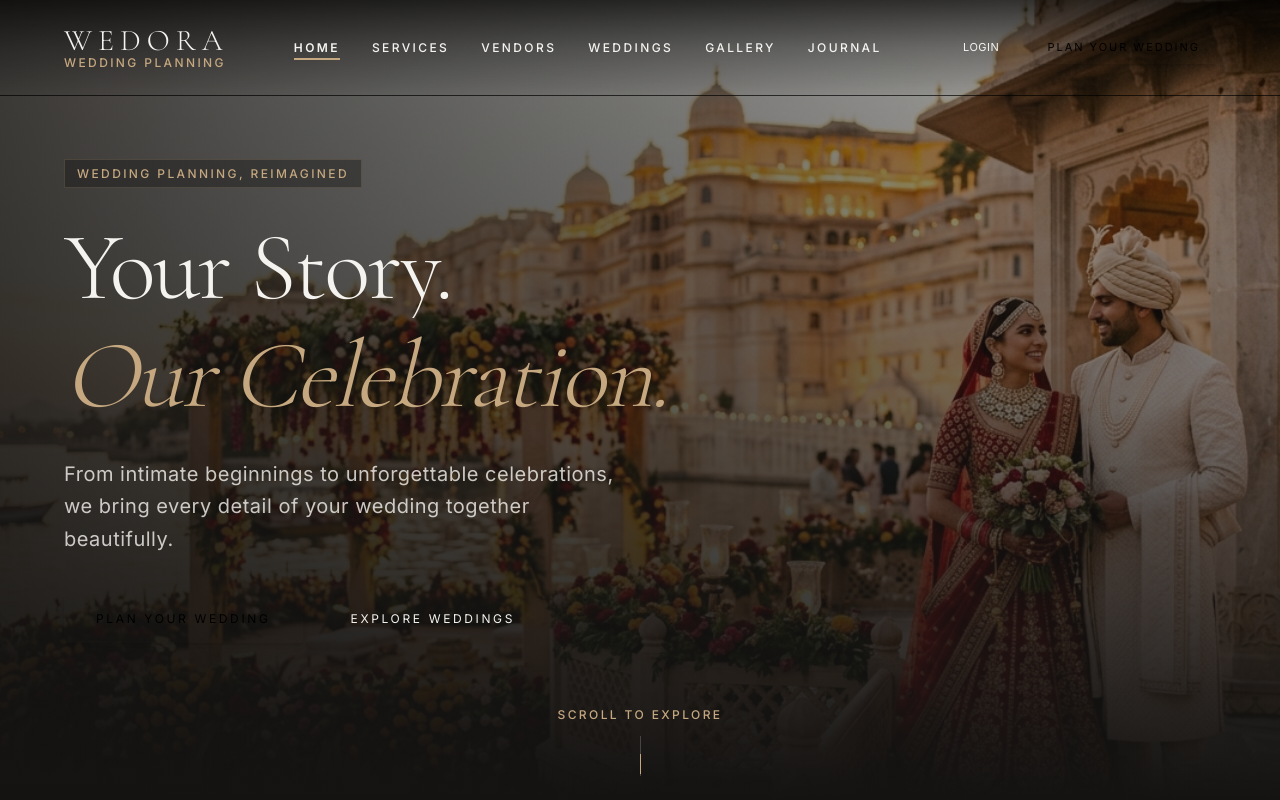
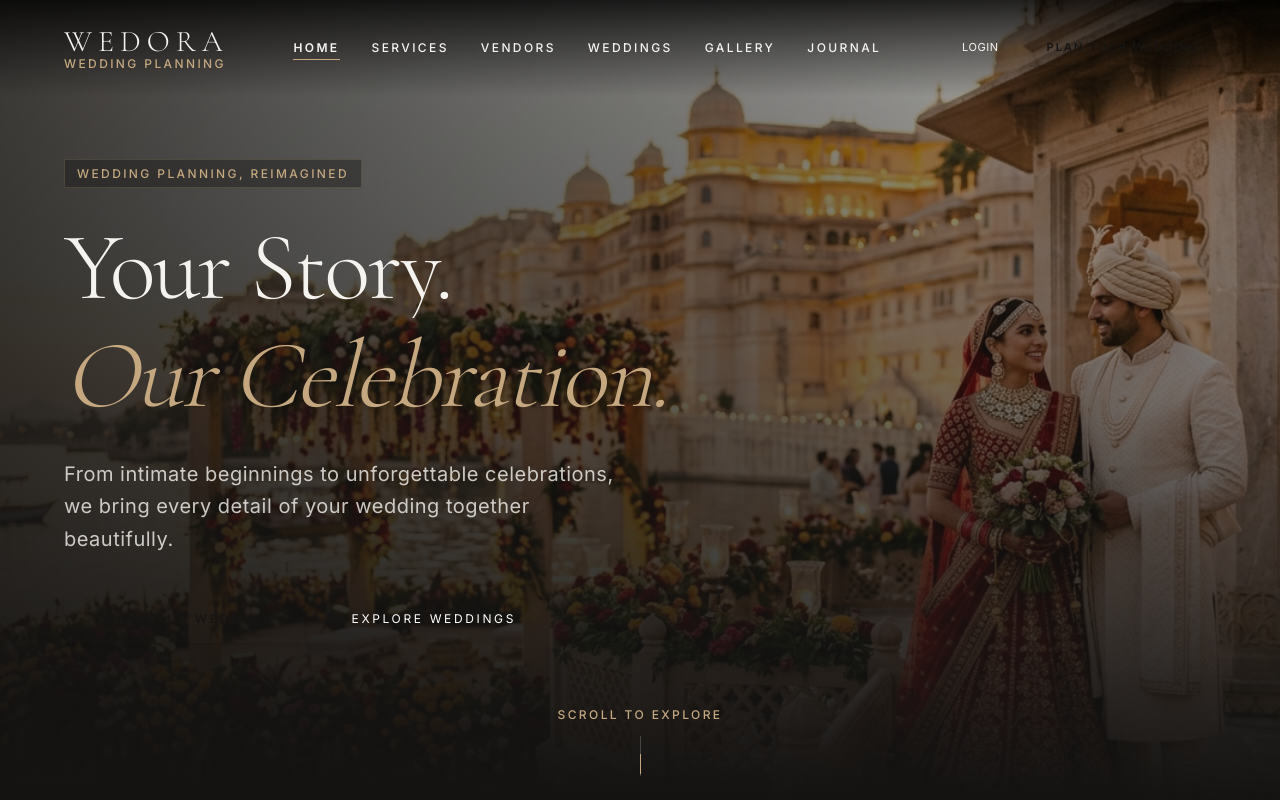
Before and after one commit to Aboli434/Wedora, a Next.js app: page / in a window 1280 px wide. Shown: the top 800 px of the page. Built offline with nearby package versions, Linux system fonts and the light colour scheme.

Commit message:
Fix navbar button contrast, CTA button styles, and remove line artifact

```diff
--- a/src/components/layout/Navbar.tsx
+++ b/src/components/layout/Navbar.tsx
@@ -118,7 +118,7 @@ export function Navbar() {
           "fixed top-0 left-0 right-0 z-50 w-full transition-all duration-500 ease-out",
           isScrolled
             ? "h-16 bg-[var(--bg-primary)]/95 backdrop-blur-md border-b border-[var(--border-subtle)] shadow-xs text-[var(--text-primary)]"
-            : "h-24 bg-gradient-to-b from-black/70 via-black/30 to-transparent border-b border-transparent text-[var(--text-light)]"
+            : "h-24 bg-gradient-to-b from-black/80 to-transparent text-[var(--text-light)]"
         )}
       >
         <Container size="lg" className="h-full">
@@ -217,15 +217,7 @@ export function Navbar() {
                 </Button>
               </Link>
               <Link href="/register">
-                <Button
-                  variant="primary"
-                  size="sm"
-                  className={cn(
-                    isScrolled
-                      ? "bg-[var(--text-primary)] text-[var(--bg-primary)] hover:bg-[var(--accent-gold)] hover:text-white"
-                      : "bg-[var(--accent-gold)] !text-black border-transparent hover:bg-white hover:!text-black shadow-md"
-                  )}
-                >
+                <Button variant="primary" size="sm">
                   Plan Your Wedding
                 </Button>
               </Link>
@@ -308,7 +300,7 @@ export function Navbar() {
                 className="pt-8 flex flex-col space-y-4 max-w-xs mx-auto w-full"
               >
                 <Link href="/register" onClick={() => setIsMobileMenuOpen(false)}>
-                  <Button variant="primary" size="lg" className="w-full bg-[var(--accent-gold)] !text-black hover:bg-white hover:!text-black">
+                  <Button variant="primary" size="lg" className="w-full">
                     Plan Your Wedding
                   </Button>
                 </Link>
--- a/src/components/sections/home/HeroContent.tsx
+++ b/src/components/sections/home/HeroContent.tsx
@@ -83,11 +83,7 @@ export function HeroContent() {
         className="pt-2 flex flex-col sm:flex-row items-stretch sm:items-center gap-4"
       >
         <Link href="/register">
-          <Button
-            variant="primary"
-            size="lg"
-            className="bg-[var(--accent-gold)] !text-black hover:bg-white hover:!text-black border-transparent shadow-md"
-          >
+          <Button variant="primary" size="lg">
             Plan Your Wedding
           </Button>
         </Link>
@@ -96,7 +92,7 @@ export function HeroContent() {
           <Button
             variant="outline"
             size="lg"
-            className="text-[var(--text-light)] border-[var(--text-light)]/40 hover:border-white hover:bg-white hover:text-black"
+            className="text-white border-white/50 hover:border-white hover:bg-white hover:text-[#161514]"
           >
             Explore Weddings
           </Button>
--- a/src/components/ui/Button.tsx
+++ b/src/components/ui/Button.tsx
@@ -29,7 +29,7 @@ export const Button = React.forwardRef<HTMLButtonElement, ButtonProps>(
 
     const variants = {
       primary:
-        "bg-[var(--text-primary)] text-[var(--bg-primary)] hover:bg-[var(--accent-gold)] hover:text-white shadow-xs border border-[var(--text-primary)] hover:border-[var(--accent-gold)]",
+        "bg-[var(--accent-gold)] text-[#161514] font-semibold hover:bg-white hover:text-[#161514] shadow-md border border-[var(--accent-gold)] hover:border-white",
       secondary:
         "bg-[var(--bg-secondary)] text-[var(--text-primary)] hover:bg-[var(--accent-gold-muted)] border border-[var(--border-subtle)]",
       outline:
```
